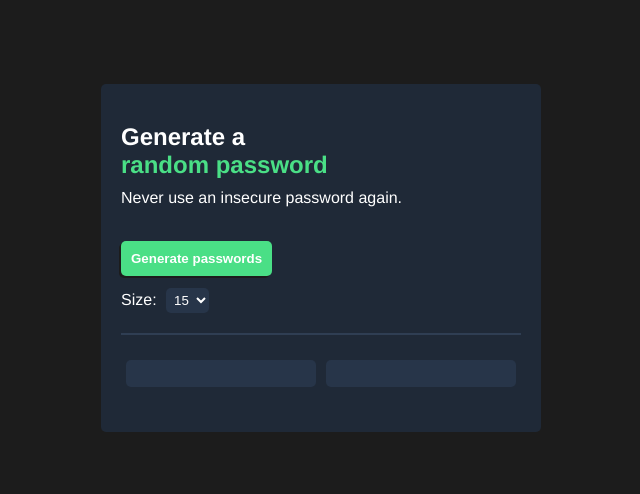
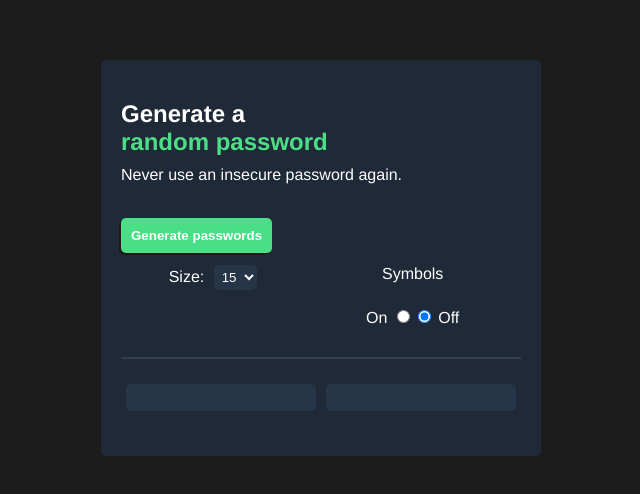
Before and after one commit to NachoCheeseOfDoom/Random-Password-Generator, a plain HTML site: page index.html in a window 1280 px wide. Shown: the part 142-636 px from the top of the page, without its empty margins (319-959 px from the left). Drawn offline with Linux system fonts and the light colour scheme.

Commit message:
Small update on radio buttons

```diff
--- a/index.html
+++ b/index.html
@@ -17,6 +17,9 @@
     <br>
     <button onclick="getPassword()" class="GenerateBtn">Generate passwords</button>
     <br>
+    <div class="optionContainer">
+      <div>
+
         <label for="letterLength">Size:</label>
         <select name="letterLength" class="sizeSelector" id="letterSizeSelector">
           <option value="8">8</option>
@@ -24,8 +27,23 @@
           <option selected value="15">15</option>
           <option value="20">20</option>
         </select>
+      </div>
+      <div>
+        <label for="">Symbols</label>
         <br>
-
+        <br>
+        <fieldset class="radioBtnFieldset">
+          <div>
+            <label for="on">On</label>
+            <input type="radio" id="on" value="on" name="option">
+          </div>
+          <div>
+            <input type="radio" id="off" value="off" name="option" checked>
+            <label for="off">Off</label>
+          </div>
+        </fieldset>
+      </div>
+    </div>
     <div class="line"></div>
     <div class="password-section">
       <div id="firstPassword" class="password-section-boxes"></div>
--- a/styles.css
+++ b/styles.css
@@ -49,6 +49,16 @@ body {
 .GenerateBtn:hover {
   box-shadow: 0px 0px 5px white;
   transition: 0.2s;
+}
+
+.optionContainer {
+  display: flex;
+  justify-content: space-around;
+  text-align: center;
+}
+.radioBtnFieldset {
+  display: flex;
+  border: none;
 }
 
 .sizeSelector {
```
Lines whose indentation alone changed are shown as unchanged.
